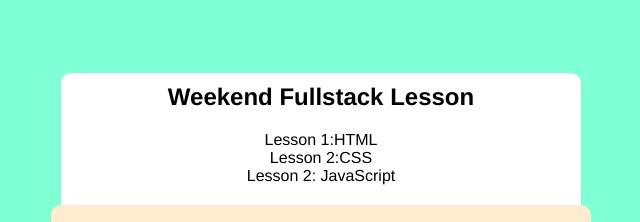
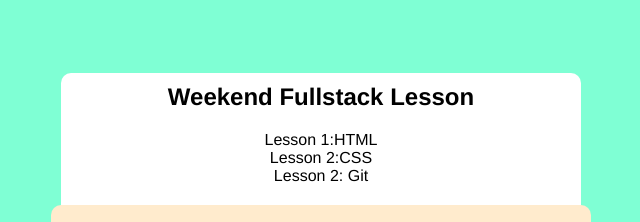
Before and after one commit to Indibaby/Weekend-class-github-practice, a plain HTML site: page index.html in a window 1280 px wide. Shown: the top 222 px of the page, 319-959 px from the left. Drawn offline with Linux system fonts and the light colour scheme.

Commit message:
Changed Lesson Three

```diff
--- a/index.html
+++ b/index.html
@@ -13,7 +13,7 @@
         <ul class="list">
             <li>Lesson 1:HTML</li>
             <li>Lesson 2:CSS</li>
-            <li>Lesson 2: JavaScript</li>
+            <li>Lesson 2: Git</li>
         </ul>
         <article class="guide">
             <h2>Latest Lesson Guidelines</h2>
```
